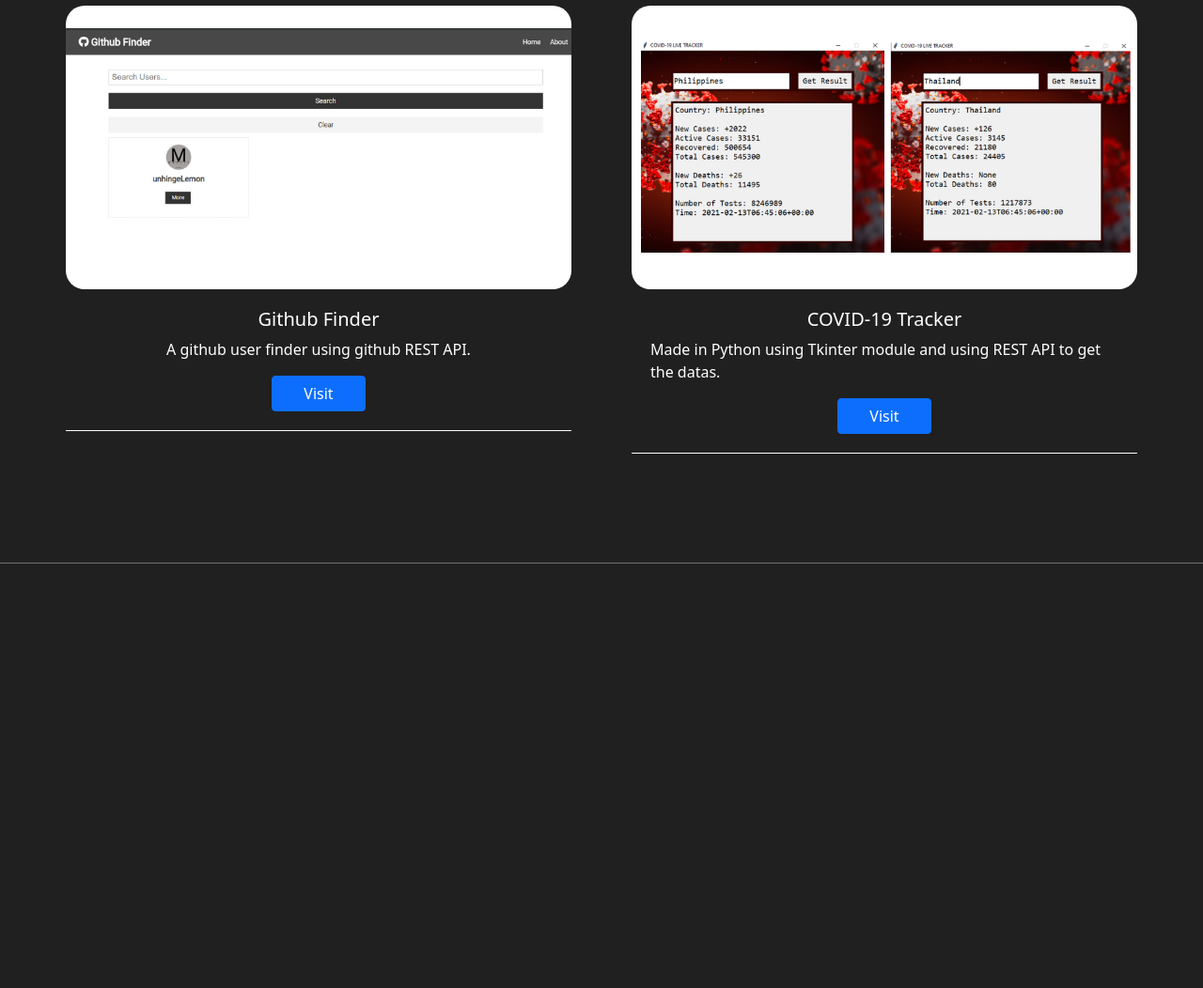
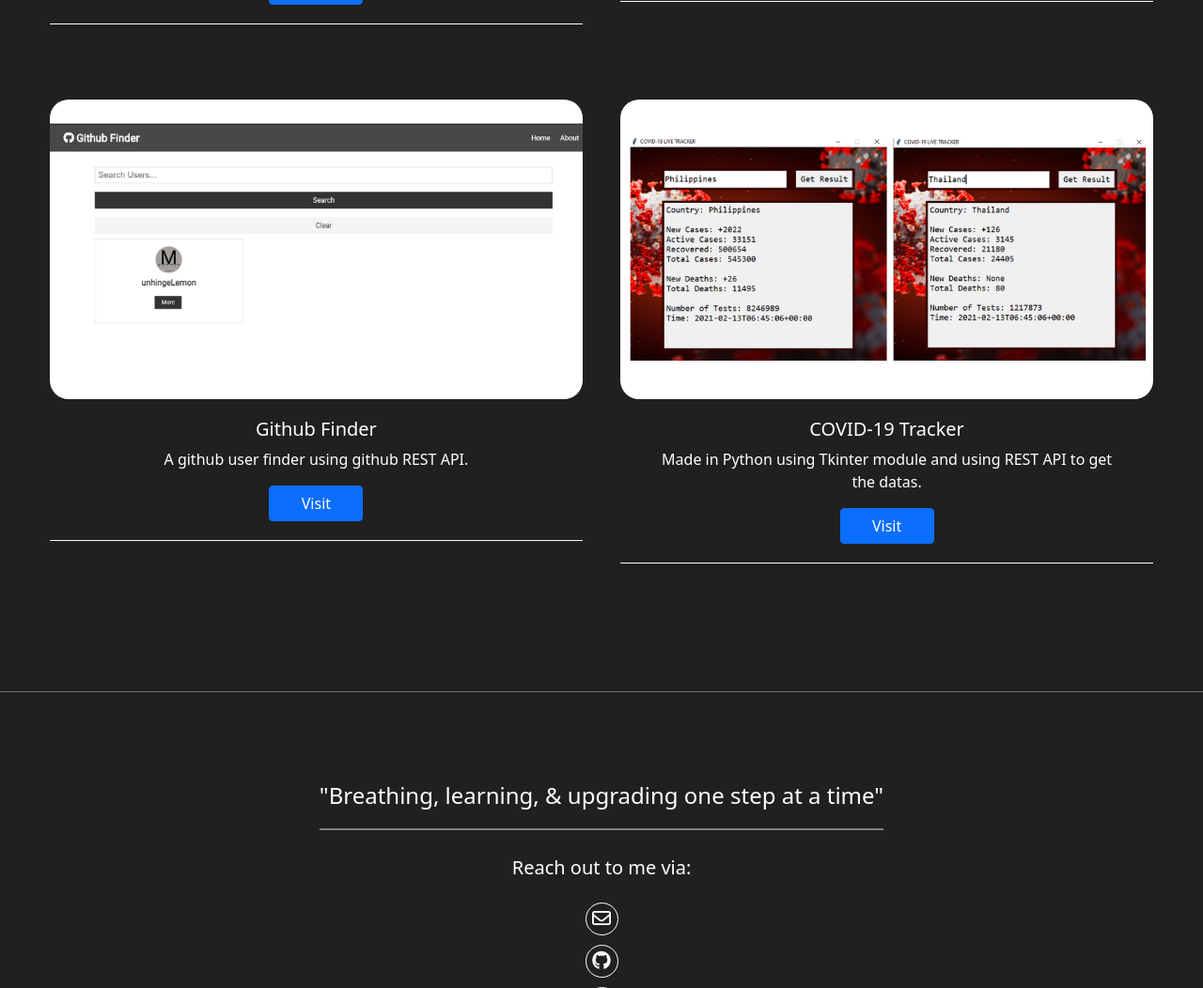
Before and after one commit to unhingeLemon/unhingelemon.github.io, a plain HTML site: page index.html in a window 1280 px wide. Shown: the part 1748-2800 px from the top of the page at 94% size. Before the commit the page ends 2348 px from the top, so only its background shows below. Drawn offline with nearby package versions, Linux system fonts and the light colour scheme.

Commit message:
contacts

```diff
--- a/index.html
+++ b/index.html
@@ -6,6 +6,10 @@
     <link href="https://cdn.jsdelivr.net/npm/bootstrap@5.0.0-beta2/dist/css/bootstrap.min.css" rel="stylesheet" integrity="sha384-BmbxuPwQa2lc/FVzBcNJ7UAyJxM6wuqIj61tLrc4wSX0szH/Ev+nYRRuWlolflfl" crossorigin="anonymous">
 <script src="https://cdn.jsdelivr.net/npm/bootstrap@5.0.0-beta2/dist/js/bootstrap.bundle.min.js" integrity="sha384-b5kHyXgcpbZJO/tY9Ul7kGkf1S0CWuKcCD38l8YkeH8z8QjE0GmW1gYU5S9FOnJ0" crossorigin="anonymous"></script>
     <link rel="stylesheet" href="style.css">
+
+
+    <script src="https://use.fontawesome.com/3e0c1d6310.js"></script>
+
     <title>Mark - Full Stack Developer</title>
 </head>
 <body>
@@ -27,7 +31,7 @@
                 <a class="nav-link" href="#projects">Projects</a>
               </li>
               <li class="nav-item">
-                <a class="nav-link" href="#">Contact Me</a>
+                <a class="nav-link" href="#contact">Contact Me</a>
               </li>
             </ul>
           </div>
@@ -55,7 +59,7 @@
 
         <h2 class="about2">Who am I?</h2>
         <div class="d-flex flex-column align-items-center">
-          <p class="short-desc">I am <strong>Mark Angelo Capili</strong> currently studying Computer Science in FEU Institute of Technology</p>
+          <p class="short-desc">I am <strong>Mark Angelo Capili</strong> currently studying Computer Science in FEU Institute of Technology.</p>
           <div  class="d-flex justify-content-evenly" style="width: 100vw">
             <div class="skills">
               <h6>Proficient in:</h6>
@@ -82,13 +86,13 @@
       </section>
 
 
-      <section id="projects" class="d-flex flex-column align-items-center ">
+      <section id="projects" class="d-flex flex-column align-items-center justify-content-center">
 
         <h2>Projects</h2>
 
 
         <div class="row">
-          <div class="col-lg card t">
+          <div class="col-lg card">
             <img src="./tindahan.jpg" class="card-img-top " alt="...">
 
             <div class="infos">
@@ -170,6 +174,24 @@
       </section>
 
 
+      <section id="contact" >
+
+        <h4>"Breathing, learning, & upgrading one step at a time"</h4>
+        <h5>Reach out to me via:</h5>
+        <div class="icon"><i class="fa fa-envelope-o"></i></div>
+
+        <div class="icon" onclick="mailto:angelocapili44@gmail.com" ><i class="fa fa-github"></i></div>
+        <div class="icon"><i class="fa fa-linkedin"></i></div>
+        <div class="icon"><i class="fa fa-facebook"></i></div>
+
+
+
+
+
+
+      </section>
+
+
 
 
 
--- a/style.css
+++ b/style.css
@@ -1,9 +1,21 @@
+html {
+  margin: 0;
+  padding: 0;
+  box-sizing: border-box;
+  background-color: #202020;
+  color: white;
+}
+
 * {
   margin: 0;
   padding: 0;
   box-sizing: border-box;
   background-color: #202020;
   color: white;
+}
+
+p {
+  text-align: center;
 }
 
 .navbar {
@@ -19,7 +31,7 @@
 
 .about {
   padding: auto;
-  padding-top: 5vh;
+  padding-top: 4rem;
 }
 
 .intro {
@@ -53,7 +65,7 @@
 
 .short-desc {
   margin-top: 20px;
-  padding: 0 12vw;
+  padding: 0 3rem;
 }
 
 #home {
@@ -62,20 +74,40 @@
 }
 
 #about {
-  padding: 12vh 50px;
+  padding: 12vh 3.5vw;
   border-bottom: 1px solid #707070;
 }
 
 #projects {
-  padding: 12vh 50px;
+  padding: 12vh 3.5vw;
   border-bottom: 1px solid #707070;
 }
 
+#contact {
+  padding: 12vh 3.5vw;
+  border-bottom: 1px solid #707070;
+  display: flex;
+  flex-direction: column;
+  justify-content: center;
+  align-items: center;
+}
+
+#contact > h4 {
+  padding-bottom: 20px;
+  border-bottom: 2px solid gray;
+  text-align: center;
+}
+#contact > h5 {
+  text-align: center;
+  margin: 20px;
+}
+
 .card {
-  margin: 20px;
+  margin: 20px 0;
   border-radius: 20px;
   background-color: #202020;
   border: none;
+  padding: 20px;
 }
 
 .infos {
@@ -83,7 +115,7 @@
   flex-direction: column;
   align-items: center;
   border-bottom: 1px solid white;
-  padding: 20px;
+  padding: 20px 40px;
 }
 .btn {
   width: 100px;
@@ -95,6 +127,27 @@
   border-radius: 20px;
 }
 
+i {
+  font-size: 20px;
+}
+
+.icon {
+  width: 35px;
+  height: 35px;
+  display: flex;
+  align-items: center;
+  justify-content: center;
+  margin: 5px;
+  border: 1px solid white;
+  border-radius: 50%;
+}
+
+.icon:hover {
+  cursor: pointer;
+  opacity: 50%;
+  transition: 0.3s ease-in-out;
+}
+
 @media only screen and (max-width: 900px) {
   .img {
     display: none;
```
